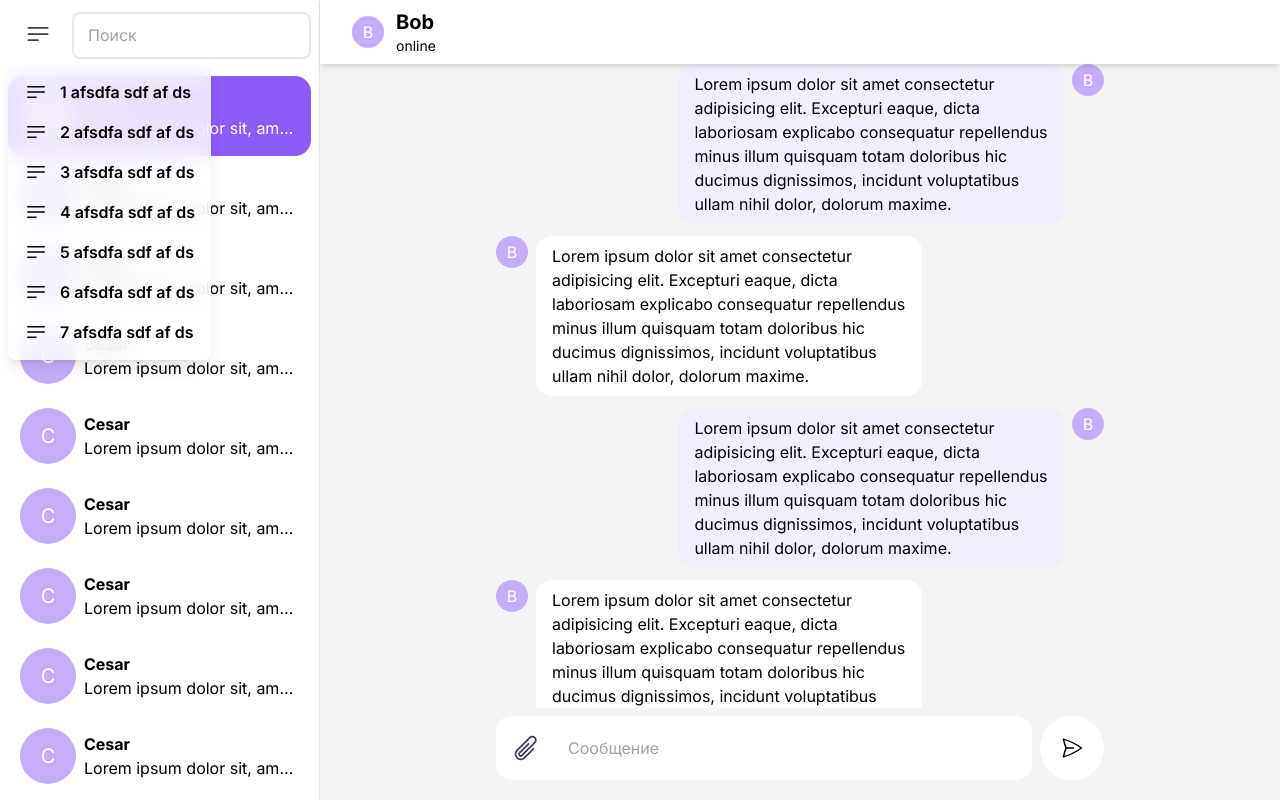
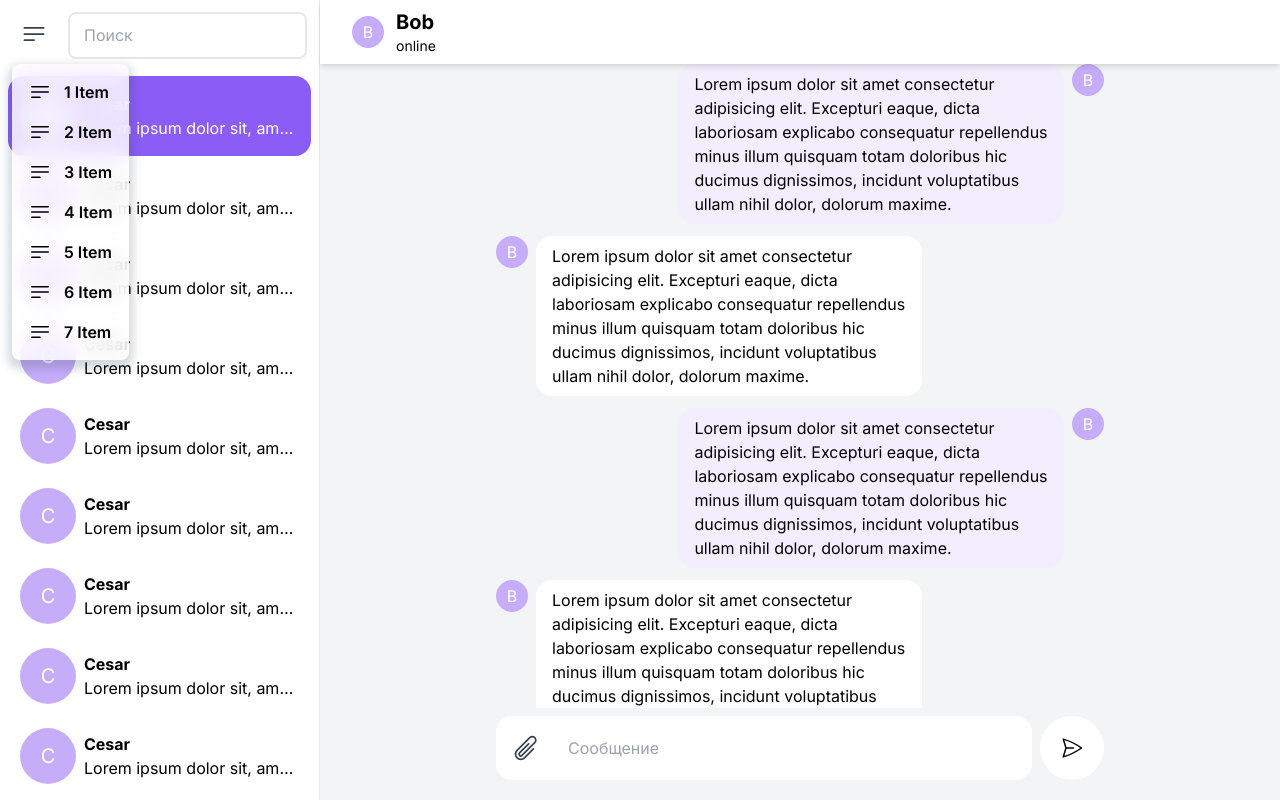
Before and after one commit to Legend6996/FrontMessengerApp, a Next.js app: page /chats in a window 1280 px wide. Both pictures are taken after a click on the button 38 px from the left and 34 px from the top of the page. Built offline with nearby package versions, Linux system fonts and the light colour scheme; no server answers.

Commit message:
dropdown edit

```diff
--- a/src/components/chats/centerCol/enterPanel/EnterPanel.tsx
+++ b/src/components/chats/centerCol/enterPanel/EnterPanel.tsx
@@ -4,6 +4,7 @@ import AutoTextArea from "@/components/ui/inputs/autoTextArea/AutoTextArea";
 import {
 	ArrowTopRightOnSquareIcon,
 	ArrowUpIcon,
+	Bars3BottomLeftIcon,
 	EyeIcon,
 	PaperAirplaneIcon,
 	PaperClipIcon,
@@ -13,15 +14,25 @@ import React from "react";
 type Props = {};
 
 const EnterPanel = (props: Props) => {
+	const items = Array(7)
+		.fill(null)
+		.map((_, index) => ({
+			text: `${index + 1} Item`,
+			icon: Bars3BottomLeftIcon,
+			onClick: () => console.log(index),
+		}));
+
 	return (
 		<>
 			<form>
 				<div className="flex items-end gap-2">
 					<div className="flex w-full items-center gap-2 rounded-main bg-body pl-2 pr-5 md:gap-5">
-						<Button
-							icon={PaperClipIcon}
+						<Dropdown
+							items={items}
+              direction="top left"
+							btnIcon={PaperClipIcon}
 							iconClassName="size-5 md:size-7 text-gray-700"
-							className="rounded-main p-2 lg:hover:bg-gray-200"
+							btnClassName="rounded-main p-2 lg:hover:bg-gray-200"
 						/>
 						<AutoTextArea
 							className="py-3 md:py-5"
--- a/src/components/chats/leftCol/header/MainSearchHeader.tsx
+++ b/src/components/chats/leftCol/header/MainSearchHeader.tsx
@@ -10,24 +10,20 @@ const MainSearchHeader = (props: Props) => {
 	const items = Array(7)
 		.fill(null)
 		.map((_, index) => ({
-			text: `${index + 1} afsdfa sdf af ds`,
+			text: `${index + 1} Item`,
 			icon: Bars3BottomLeftIcon,
 			onClick: () => console.log(index),
 		}));
 
 	return (
 		<>
-			<div className="flex items-center gap-1 px-2 py-3">
-				{/* <Button
-					icon={Bars3Icon}
-					iconClassName="size-7 text-gray-700"
-					className="mx-2 rounded-lg p-2 lg:hover:bg-gray-200"
-				/> */}
+			<div className="flex items-center gap-1 px-3 py-3">
 				<Dropdown
+					direction="bottom left"
 					items={items}
 					btnIcon={Bars3BottomLeftIcon}
-          iconClassName="size-7 text-gray-700"
-					btnClassName="mx-2 rounded-lg p-2 lg:hover:bg-gray-200"
+					iconClassName="size-7 text-gray-700"
+					btnClassName="mr-2 rounded-lg p-2 lg:hover:bg-gray-200"
 				/>
 				<AnimInput name="Поиск" />
 			</div>
--- a/src/components/ui/buttons/button/Button.tsx
+++ b/src/components/ui/buttons/button/Button.tsx
@@ -8,6 +8,7 @@ import { motion } from "framer-motion";
 type Props = {
 	text?: string;
 	onClick?: () => void;
+	onHoverStart?: () => void;
 	className?: string;
 	isLoading?: boolean;
 	disabled?: boolean;
@@ -21,6 +22,7 @@ type Props = {
 const Button: FC<Props> = ({
 	text,
 	onClick,
+  onHoverStart,
 	className,
 	isLoading = false,
 	disabled = false,
@@ -61,6 +63,7 @@ const Button: FC<Props> = ({
 				<motion.button
 					className={buttonClasses}
 					onClick={onClick}
+          onHoverStart={onHoverStart}
 					disabled={disabled || isLoading}
 					type={type}
 					whileTap={{ scale: 0.8 }}
--- a/src/components/ui/dropdown/Dropdown.tsx
+++ b/src/components/ui/dropdown/Dropdown.tsx
@@ -1,7 +1,8 @@
   import { Bars3BottomLeftIcon } from "@heroicons/react/24/outline";
-import React, { useState } from "react";
+  import React, { useEffect, useState } from "react";
   import { AnimatePresence, motion } from "framer-motion";
   import Button from "../buttons/button/Button";
+  import classNames from "@/utils/ClassNames";
 
   export interface DropdownItem {
     text: string;
@@ -13,28 +14,79 @@ type Props = {
     btnClassName?: string;
     btnIcon?: React.ComponentType<React.SVGProps<SVGSVGElement>>;
     iconClassName?: string;
+    isHover?: boolean;
     items: Array<DropdownItem>;
+    direction: "top left" | "top right" | "bottom left" | "bottom right";
   };
 
-const Dropdown = ({ btnClassName, btnIcon, iconClassName, items }: Props) => {
+  const Dropdown = ({
+    btnClassName,
+    btnIcon,
+    iconClassName,
+    isHover = false,
+    items,
+    direction,
+  }: Props) => {
     const [isOpen, setIsOpen] = useState<boolean>(false);
 
+    const wrapperListClassNames = classNames("absolute z-10", {
+      "pt-2 top-full left-0": direction === "bottom left",
+      "pt-2 top-full right-0": direction === "bottom right",
+      "pb-2 bottom-full left-0": direction === "top left",
+      "pb-2 bottom-full right-0": direction === "top right",
+    });
+
+    const getTransformOrigin = () => {
+      switch (direction) {
+        case "top left":
+          return "left bottom";
+        case "top right":
+          return "right bottom";
+        case "bottom left":
+          return "left top";
+        case "bottom right":
+          return "right top";
+        default:
+          return "center";
+      }
+    };
+
+    useEffect(() => {
+      const handleCloseDropdown = () => {
+        if (isOpen) {
+          setIsOpen(false);
+        }
+      };
+
+      document.addEventListener("click", handleCloseDropdown);
+
+      return () => {
+        document.removeEventListener("click", handleCloseDropdown);
+      };
+    }, []);
+
+    const transformOrigin = getTransformOrigin();
+
     return (
-		<div className="relative w-fit">
+      <motion.div
+        onHoverEnd={() => isHover && setIsOpen(false)}
+        className="relative w-fit"
+      >
         <Button
           icon={btnIcon}
+          onHoverStart={() => isHover && setIsOpen(true)}
           iconClassName={iconClassName}
           className={btnClassName}
           onClick={() => setIsOpen(!isOpen)}
         />
-			<AnimatePresence>
+        <AnimatePresence initial={false}>
           {isOpen && (
-					<div className="mt-2 absolute left-0 z-10">
+            <div className={wrapperListClassNames}>
               <motion.ul
-							className="rounded-lg bg-body/80 p-2 shadow-lg backdrop-blur-md"
-							initial={{ opacity: 0, y: -10 }}
-							animate={{ opacity: 1, y: 0 }}
-							exit={{ opacity: 0, y: -10 }}
+                className="shadow-dropdown rounded-lg bg-body/80 p-2 backdrop-blur-md"
+                initial={{ opacity: 0, scale: 0.4, transformOrigin }}
+                animate={{ opacity: 1, scale: 1, transformOrigin }}
+                exit={{ opacity: 0, scale: 0.4, transformOrigin }}
               >
                 {items.map((item, index) => (
                   <li key={index}>
@@ -42,8 +94,11 @@ const Dropdown = ({ btnClassName, btnIcon, iconClassName, items }: Props) => {
                       text={item.text}
                       icon={item.icon}
                       iconClassName="mr-3"
-										className="text-nowrap rounded-lg px-2 py-2 font-semibold lg:hover:bg-gray-300"
-										onClick={item.onClick}
+                      className="text-nowrap rounded-lg px-2 py-2 font-semibold lg:hover:bg-gray-200/90"
+                      onClick={() => {
+                        item.onClick;
+                        setIsOpen(false);
+                      }}
                     />
                   </li>
                 ))}
@@ -51,7 +106,7 @@ const Dropdown = ({ btnClassName, btnIcon, iconClassName, items }: Props) => {
             </div>
           )}
         </AnimatePresence>
-		</div>
+      </motion.div>
     );
   };
 
--- a/tailwind.config.ts
+++ b/tailwind.config.ts
@@ -16,6 +16,7 @@ const config: Config = {
         main: "1rem"
       },
       boxShadow: {
+        dropdown: '0px 5px 10px 4px rgba(34, 60, 80, 0.2)',
         bottom: '0 4px 6px -1px rgba(0, 0, 0, 0.1), 0 2px 4px -1px rgba(0, 0, 0, 0.06)'
       }
     }
```
Lines whose indentation alone changed are shown as unchanged.
